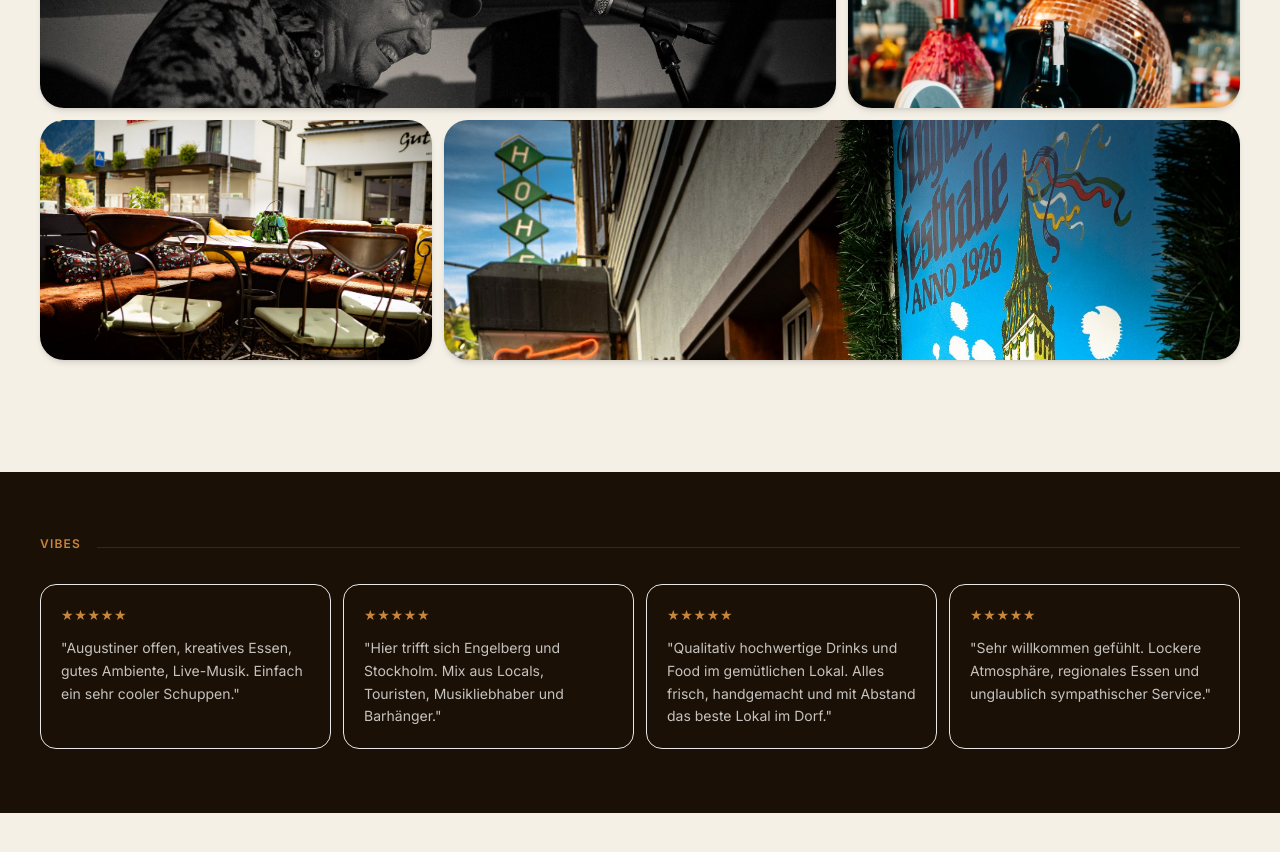
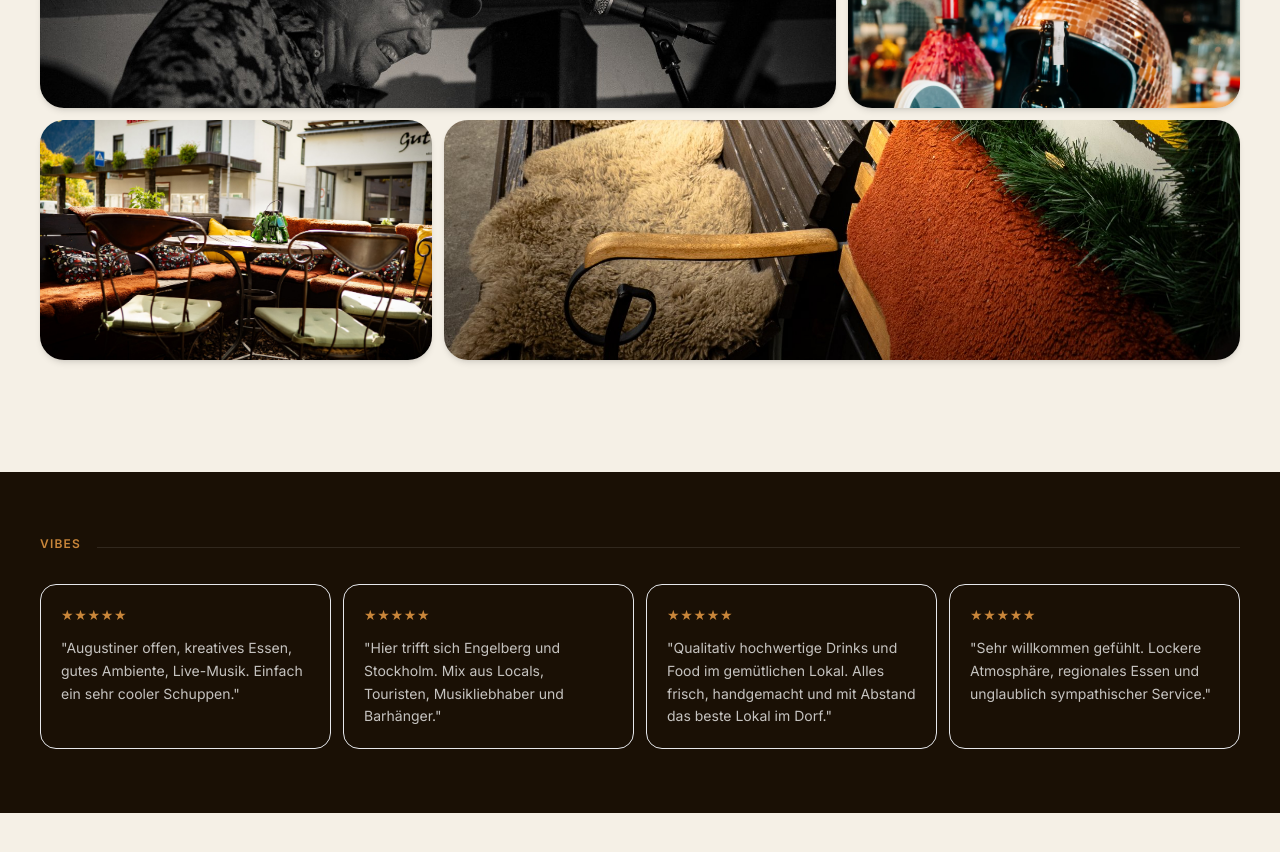
Before and after one commit to ElCreativoo/DVC, a React (Vite) app: page / in a window 1280 px wide. Shown: the part 4900-5752 px from the top of the page. Built offline with nearby package versions, Linux system fonts and the light colour scheme; a web font is replaced by a local one.

Commit message:
Orchids run changes (2026-05-17T20:17:12.361Z)

```diff
--- a/src/App.tsx
+++ b/src/App.tsx
@@ -431,7 +431,7 @@ export default function App() {
               <img src={IMAGES.terraceSofa} alt="Terrasse mit Polster" className="rounded-3xl w-full h-60 object-cover hover:scale-[1.02] transition-transform duration-500 shadow-md" />
             </FadeIn>
             <FadeIn delay={80} className="sm:col-span-2">
-              <img src={IMAGES.terraceWide} alt="Terrasse Engelberg" className="rounded-3xl w-full h-60 object-cover object-top hover:scale-[1.02] transition-transform duration-500 shadow-md" />
+              <img src={IMAGES.terraceWide} alt="Terrasse Engelberg" className="rounded-3xl w-full h-60 object-cover object-bottom hover:scale-[1.02] transition-transform duration-500 shadow-md" />
             </FadeIn>
           </div>
 
```
